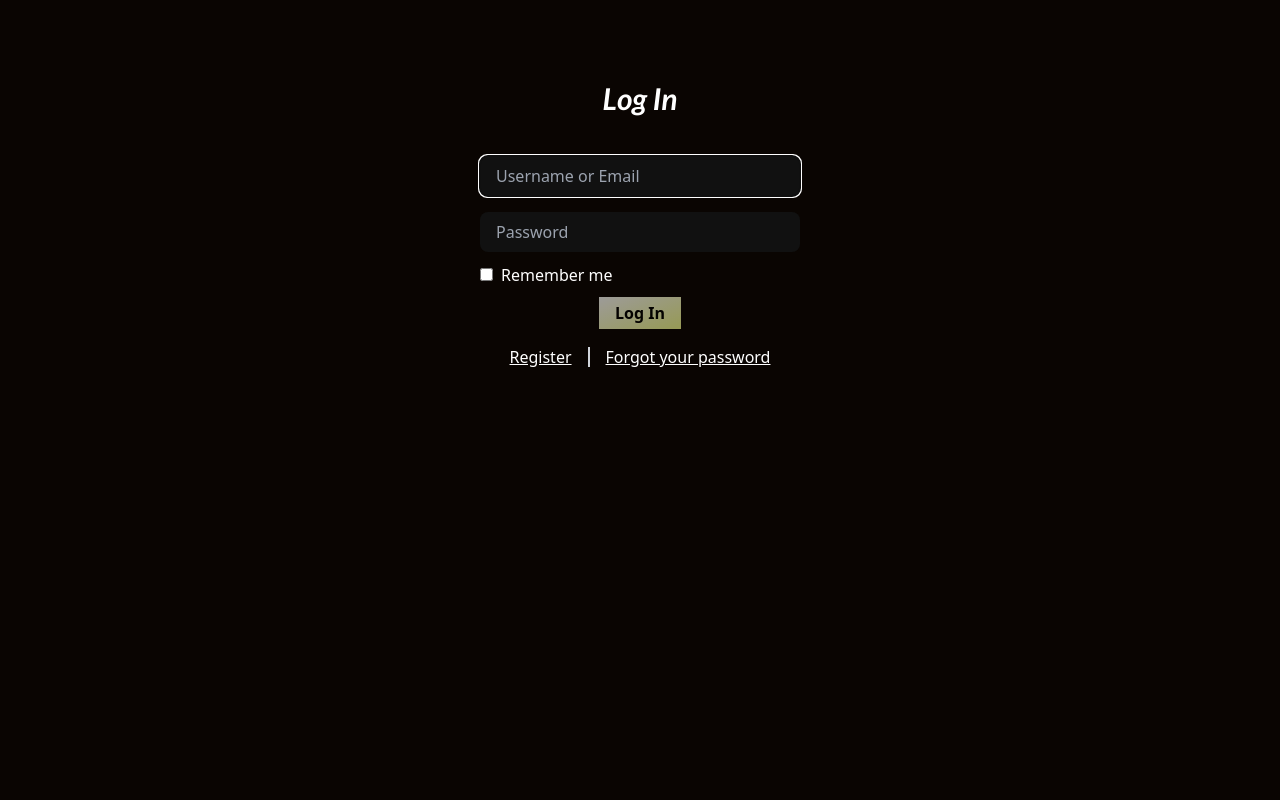
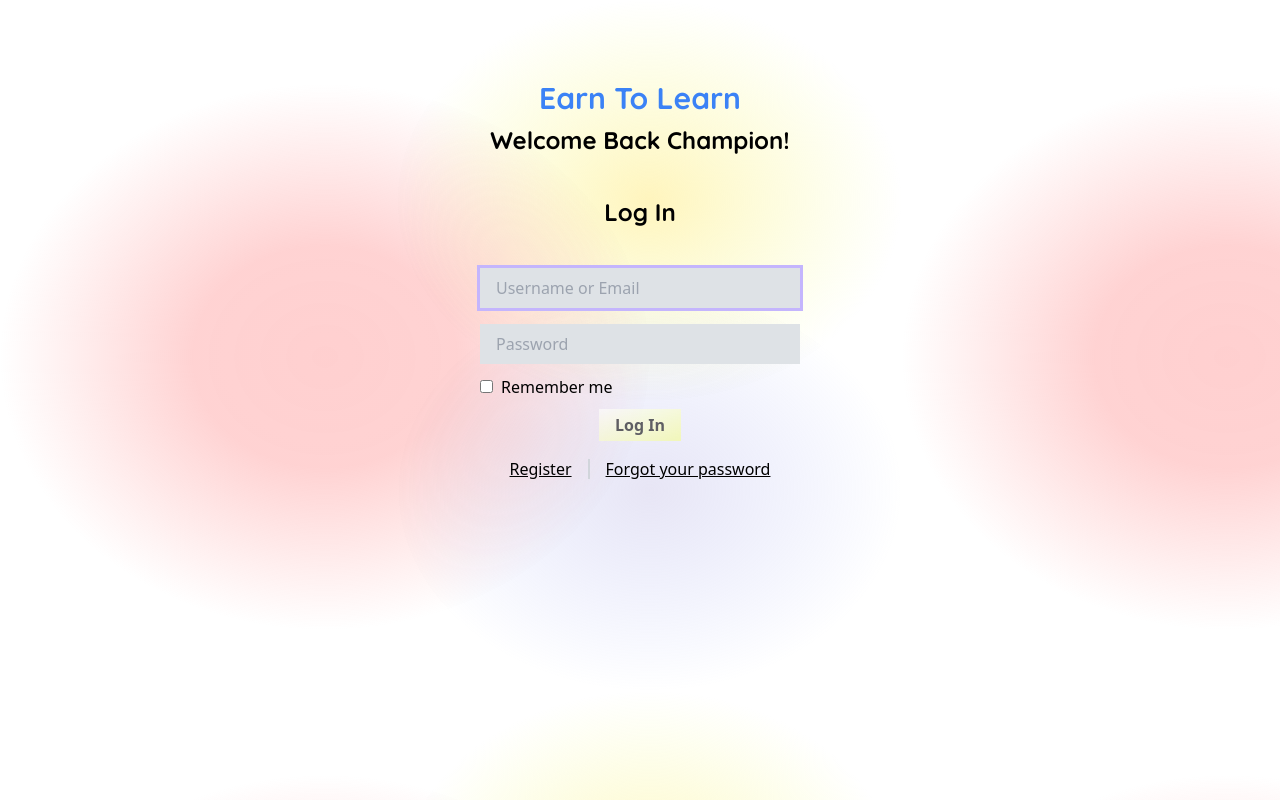
Before and after one commit to rex-9/Reactive-Earn2Learn, a React (Vite) app: page /login in a window 1280 px wide. Built offline with nearby package versions, Linux system fonts and the light colour scheme.

Commit message:
Basic image upload

```diff
--- a/src/components/Nav.jsx
+++ b/src/components/Nav.jsx
@@ -17,7 +17,7 @@ const Nav = () => {
     <nav className="sticky top-0 font-qs h-[12%] w-full flex items-center justify-between px-24 py-3 shadow-lg mb-2">
       <div>
         <img src={assets.rnb} className="h-10 w-32 object-cover" alt="Robust and Best Logo" />
-        <p className="font-bold">Earn To Learn Program</p>
+        <p className="font-bold">Earn To Learn</p>
       </div>
       {
         Object.keys(user).length !== 0
--- a/src/components/auth/Login.jsx
+++ b/src/components/auth/Login.jsx
@@ -28,8 +28,10 @@ const Login = () => {
 
   return (
     <>
-      <div className="flex justify-center h-screen pt-12 text-white bg-dark">
+      <div className="flex justify-center h-screen pt-12">
         <div className="flex flex-col items-center">
+          <div className="mt-8 header text-blue-500 text-3xl">Earn To Learn</div>
+          <div className="my-2 header">Welcome Back Champion!</div>
           <div className="my-8 header">Log In</div>
           <form onSubmit={handleSubmit} ref={formRef}>
             <input
--- a/src/components/auth/Register.jsx
+++ b/src/components/auth/Register.jsx
@@ -79,10 +79,12 @@ const Register = () => {
 
   return (
     <>
-      <section className="flex justify-center pt-12 text-white h-fit bg-dark">
+      <section className="flex justify-center pt-12 h-fit">
         <div className="flex flex-col items-center my-8">
 
-          <div className="header">Register</div>
+          <div className="header text-blue-500 text-3xl">Earn To Learn</div>
+          <div className="my-2 header">Welcome Back Champion!</div>
+          <div className="mb-4 header">Register</div>
 
           <form>
             <label htmlFor="username">
--- a/src/components/learner/EditLearner.jsx
+++ b/src/components/learner/EditLearner.jsx
@@ -7,6 +7,7 @@ import { FontAwesomeIcon } from '@fortawesome/react-fontawesome';
 import { updateLearner } from '../../redux/reducers/learnerXer';
 import { faClose } from '@fortawesome/free-solid-svg-icons';
 import { isAdmin } from '../../services/cookie';
+import assets from '../../assets/assets';
 
 const EditLearner = ({
   setEdit,
@@ -54,6 +55,22 @@ const EditLearner = ({
         <div className="bg-white p-4 my-2 rounded-lg h-screen overflow-y-auto">
           <div className="flex items-start justify-around pt-8 w-[600px]">
             <div className="flex flex-col items-center">
+              <label htmlFor="image">
+                <div className="form-field">
+                  <img className="object-cover w-24 h-24 rounded-full pb-2" src={learner.image || assets.avatar} alt="Profile of the Learner" />
+                  <input type="file" id="image" name="image" onChange={(e) => {
+                    console.log(e.target.value);
+                    setImage(e.target.value)
+                  }}
+                    class="w-96 text-sm text-slate-500
+                    file:mr-4 file:py-2 file:px-4
+                    file:rounded-full file:border-0
+                    file:text-sm file:font-semibold
+                    file:bg-violet-50 file:text-violet-700
+                    hover:file:bg-violet-100
+                  "/>
+                </div>
+              </label>
               <label htmlFor="username">
                 <div className="form-field">
                   <span>Username:</span>
@@ -84,12 +101,12 @@ const EditLearner = ({
                   <input defaultValue={learner.email} type="text" className="m-0 bg-box input w-96" placeholder="E.g. htetnaing0814@gmail.com" onChange={(e) => setEmail(e.target.value)} id="email" />
                 </div>
               </label>
-              <label htmlFor="image">
+              {/* <label htmlFor="image">
                 <div className="form-field">
                   <span>Image:</span>
                   <input defaultValue={learner.image} type="text" className="m-0 bg-box input w-96" placeholder="E.g. https://www.unsplash.com/hello.jpg" onChange={(e) => setImage(e.target.value)} id="image" />
                 </div>
-              </label>
+              </label> */}
               <label htmlFor="bio">
                 <div className="form-field">
                   <span>Bio:</span>
--- a/src/index.css
+++ b/src/index.css
@@ -11,11 +11,11 @@
   }
 
   .header {
-    @apply text-3xl italic font-bold font-lato;
+    @apply text-2xl font-bold font-qs;
   }
 
   .selected {
-    @apply bg-blue-500 text-white rounded-lg mx-4 pl-4 py-3;
+    @apply bg-gradient-to-br from-selected-start to-selected-end text-white rounded-lg mx-4 pl-4 py-3;
   }
 
   .unselected {
@@ -31,7 +31,7 @@
   }
 
   .input {
-    @apply px-4 py-2 my-2 rounded-lg w-80 bg-input;
+    @apply px-4 py-2 my-2 w-80 bg-input focus:outline-none focus:ring focus:ring-violet-300;
   }
 
   .input * {
@@ -51,7 +51,7 @@
   }
 
   .link {
-    @apply my-2 text-white underline;
+    @apply my-2 underline;
   }
 
   .vertical-line {
--- a/tailwind.config.js
+++ b/tailwind.config.js
@@ -14,8 +14,10 @@ module.exports = {
         dark: '#0a0502',
         btn: '#0fbbbb',
         'btn-hover': '#0fbfff',
-        input: '#111111',
+        input: '#DEE2E6',
         box: '#DEE2E6',
+        'selected-start': '#0fbfff',
+        'selected-end': '#aaa',
       },
       fontFamily: {
         qs: ['Quicksand'],
```
Also changed, not shown: 1 other file (tests, documents, lock files or other folders).
